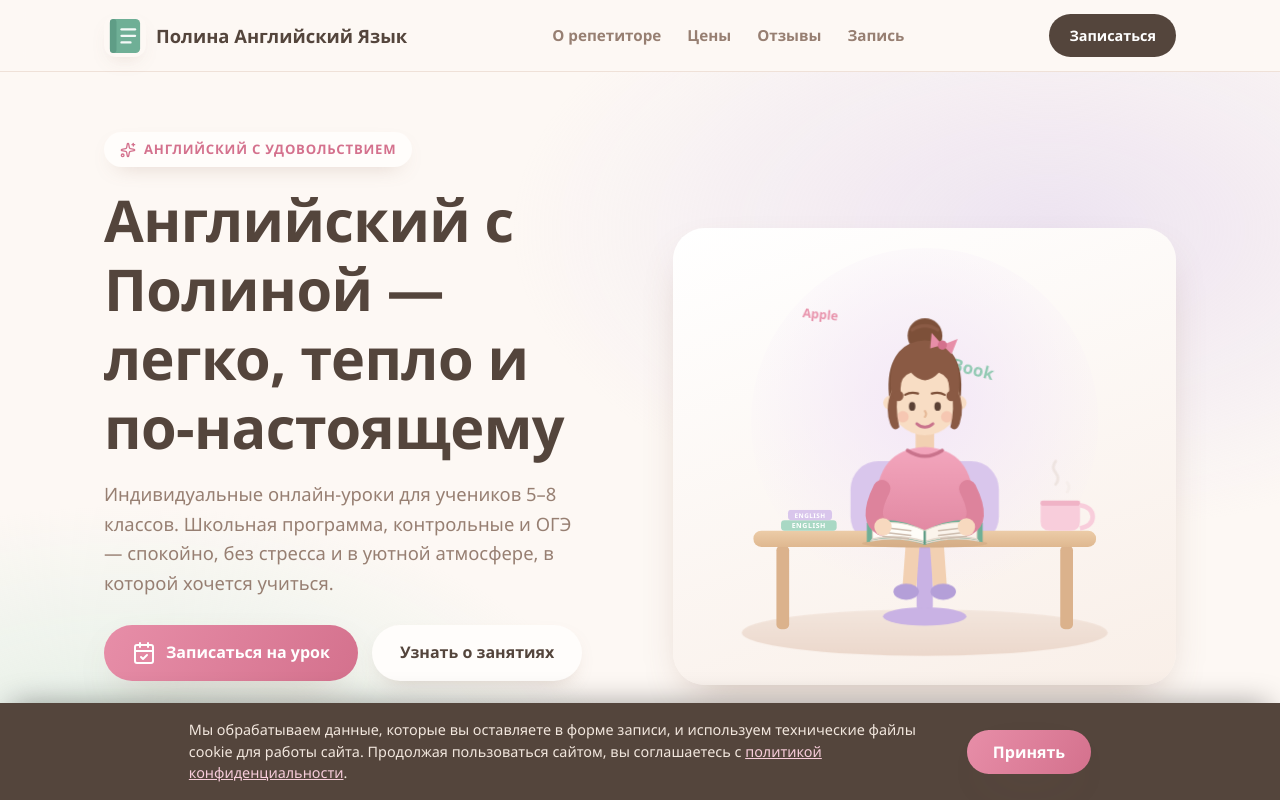
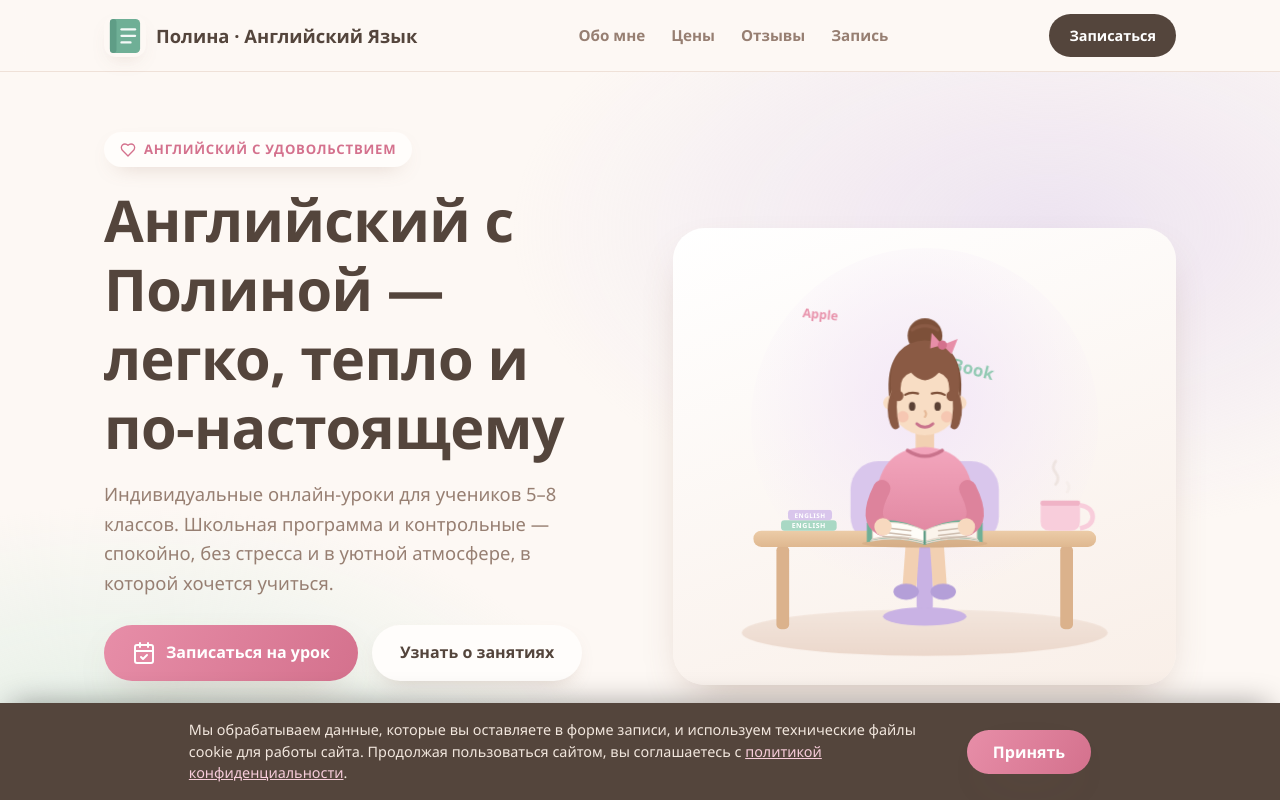
Before and after one commit to vladsh590/PolinaEnglish, a plain HTML site: page index.html in a window 1280 px wide. Shown: the top 800 px of the page. Drawn offline with Linux system fonts and the light colour scheme.

Commit message:
Обновление сайта

```diff
--- a/index.html
+++ b/index.html
@@ -367,10 +367,10 @@
 <!-- ================= NAV ================= -->
 <header class="nav">
   <div class="nav-in">
-    <a href="#" class="logo"><span class="badge"><svg class="ico"><use href="#i-book-color"/></svg></span>Полина Английский Язык</a>
+    <a href="#" class="logo"><span class="badge"><svg class="ico"><use href="#i-book-color"/></svg></span>Полина · Английский Язык</a>
     <nav>
       <ul>
-        <li><a href="#about">О репетиторе</a></li>
+        <li><a href="#about">Обо мне</a></li>
         <li><a href="#price">Цены</a></li>
         <li><a href="#reviews">Отзывы</a></li>
         <li><a href="#booking">Запись</a></li>
@@ -384,9 +384,9 @@
 <section class="hero">
   <div class="wrap hero-grid">
     <div>
-      <span class="eyebrow"><svg class="ico"><use href="#i-sparkles"/></svg>Английский с удовольствием</span>
+      <span class="eyebrow"><svg class="ico"><use href="#i-heart"/></svg>Английский с удовольствием</span>
       <h1>Английский с Полиной — легко, тепло и по‑настоящему</h1>
-      <p class="lead">Индивидуальные онлайн‑уроки для учеников 5–8 классов. Школьная программа, контрольные и ОГЭ — спокойно, без стресса и в уютной атмосфере, в которой хочется учиться.</p>
+      <p class="lead">Индивидуальные онлайн‑уроки для учеников 5–8 классов. Школьная программа и контрольные — спокойно, без стресса и в уютной атмосфере, в которой хочется учиться.</p>
       <div class="btn-row">
         <a href="#booking" class="btn btn-primary"><svg class="ico"><use href="#i-calendar"/></svg>Записаться на урок</a>
         <a href="#about" class="btn btn-ghost">Узнать о занятиях</a>
@@ -571,7 +571,7 @@
       <div class="card">
         <div class="ic p"><svg class="ico"><use href="#i-target"/></svg></div>
         <h3>Индивидуальный план</h3>
-        <p>Программа под вашу цель: школьная программа, оценки, контрольные или ОГЭ. Никаких шаблонов.</p>
+        <p>Программа под вашу цель: школьная программа, оценки и контрольные. Никаких шаблонов.</p>
       </div>
       <div class="card">
         <div class="ic m"><svg class="ico"><use href="#i-book-open"/></svg></div>
@@ -591,7 +591,7 @@
 <section id="about" class="about">
   <div class="wrap about-single">
     <div>
-      <span class="eyebrow"><svg class="ico"><use href="#i-cap"/></svg>О репетиторе</span>
+      <span class="eyebrow"><svg class="ico"><use href="#i-cap"/></svg>Обо мне</span>
       <h2>Привет! Меня зовут Полина</h2>
       <p class="sub">Я репетитор по английскому языку. Работаю с учениками 5–8 классов и помогаю понять английский спокойно и без стресса. Занятия проходят онлайн и индивидуально — подберём удобное для вас время.</p>
       <ul class="checklist">
@@ -772,8 +772,8 @@
 
 <footer>
   <div class="wrap">
-    <div class="logo"><span class="badge"><svg class="ico"><use href="#i-book-color"/></svg></span>Полина Английский Язык</div>
-    <p>Индивидуальные уроки английского языка · 10:00–18:00 · 500 ₽ / час</p>
+    <div class="logo"><span class="badge"><svg class="ico"><use href="#i-book-color"/></svg></span>Полина · Английский Язык</div>
+    <p>Индивидуальные уроки английского языка</p>
     <p style="margin-top:6px">Сделано с любовью к языку</p>
     <p>Самозанятая</p>
     <p>© 2026 Каменских Полина Дмитриевна</p>
```
